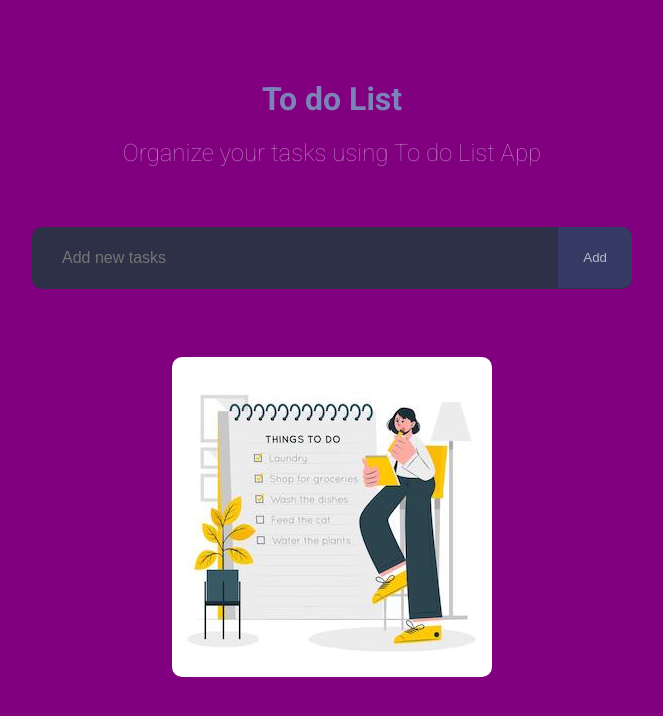
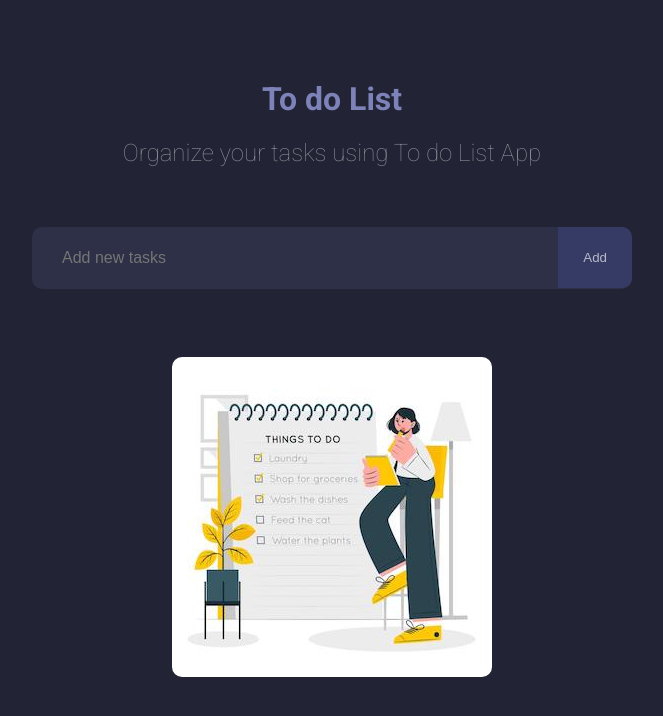
Before and after one commit to cintiabsza/react-todolist, a React (Vite) app: page / in a window 1280 px wide. Shown: the top 716 px of the page, without its empty margins (308-971 px from the left). Built offline with nearby package versions, Linux system fonts and the light colour scheme.

Commit message:
Update App.css

```diff
--- a/src/App.css
+++ b/src/App.css
@@ -1,10 +1,8 @@
 @import url('https://fonts.googleapis.com/css2?family=Roboto:ital,wght@0,100;0,300;0,400;0,500;0,700;0,900;1,100;1,300;1,400;1,500;1,700;1,900&display=swap');
 
 body {
-    /*background: #222435;*/
-    background: purple;
+    background: #222435;
     font-family: 'Roboto', sans-serif;
-
 }
 
 *:focus {
```
